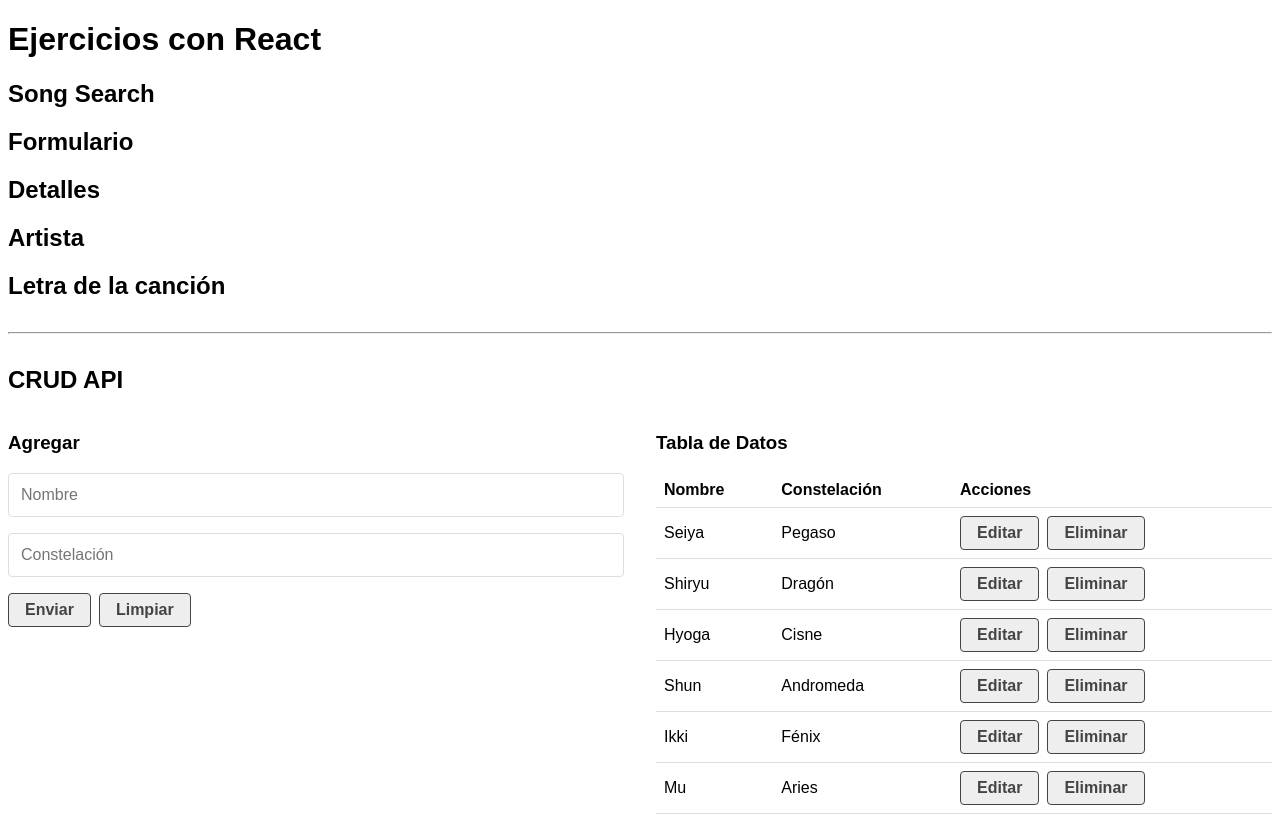
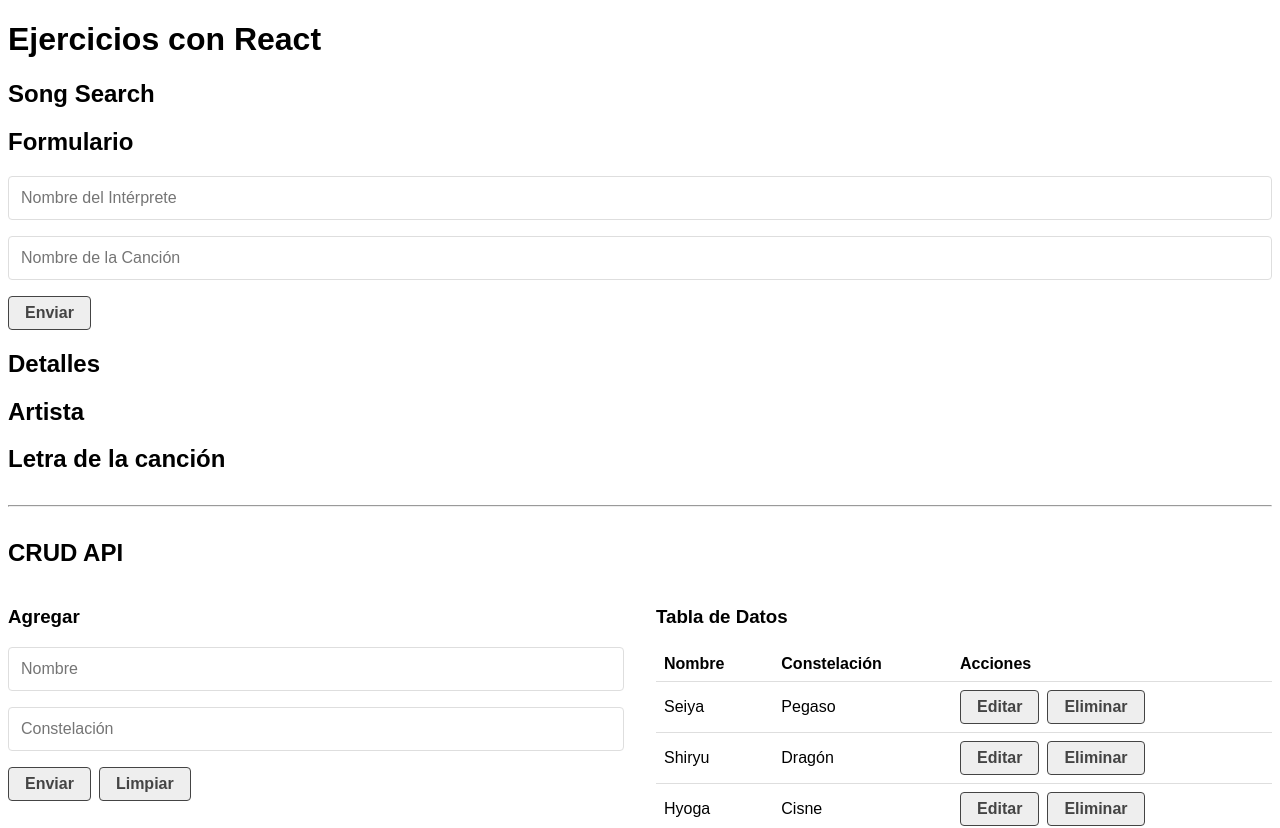
Before and after one commit to cbuiles/CRUD-Curso-React, a React (Create React App) app: page / in a window 1280 px wide. Shown: the top 828 px of the page. Built offline with nearby package versions, Linux system fonts and the light colour scheme; data requests are answered from the project's data file.

Commit message:
Clase 38: Buscador de Canciones : Programacion del formulario(2/5)

```diff
--- a/src/components/SongForm.js
+++ b/src/components/SongForm.js
@@ -1,7 +1,55 @@
+import React, { useState } from "react";
+
+const initialForm = {
+  artist: "",
+  song: "",
+};
+
 const SongForm = ({ handleSearch }) => {
+  const [form, setForm] = useState(initialForm);
+
+  const handleChange = (e) => {
+    setForm({
+      ...form,
+      [e.target.name]: e.target.value,
+    });
+  };
+
+  const handleSubmit = (e) => {
+    e.preventDefault();
+
+    if (!form.artist || !form.song) {
+      alert("Datos Incompletos");
+      // Retornamos para que no siga leyendo el HandleSubmit
+      return;
+    }
+
+    handleSearch(form);
+    setForm(initialForm);
+
+    console.log("Haz enviado el formulario");
+  };
+
   return (
     <div>
       <h2>Formulario</h2>
+      <form onSubmit={handleSubmit}>
+        <input
+          type="text"
+          name="artist"
+          placeholder="Nombre del Intérprete"
+          value={form.artist}
+          onChange={handleChange}
+        />
+        <input
+          type="text"
+          name="song"
+          placeholder="Nombre de la Canción"
+          value={form.song}
+          onChange={handleChange}
+        />
+        <input type="submit" value="Enviar" />
+      </form>
     </div>
   );
 };
--- a/src/components/SongSearch.js
+++ b/src/components/SongSearch.js
@@ -11,6 +11,7 @@
 
   const handleSearch = (data) => {
     console.log(data);
+    setSearch(data);
   };
 
   return (
```
